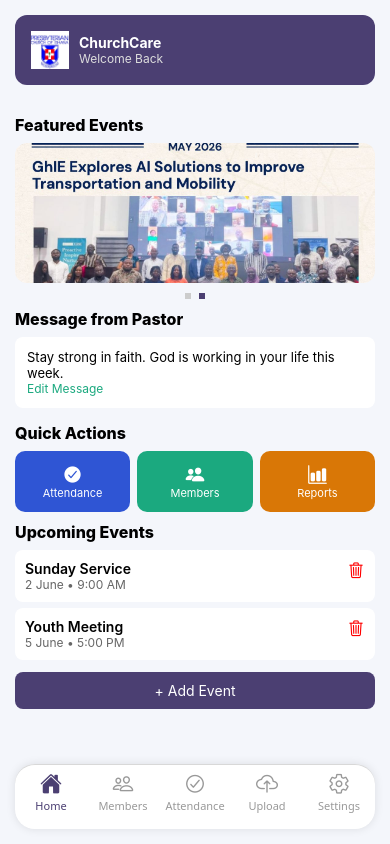
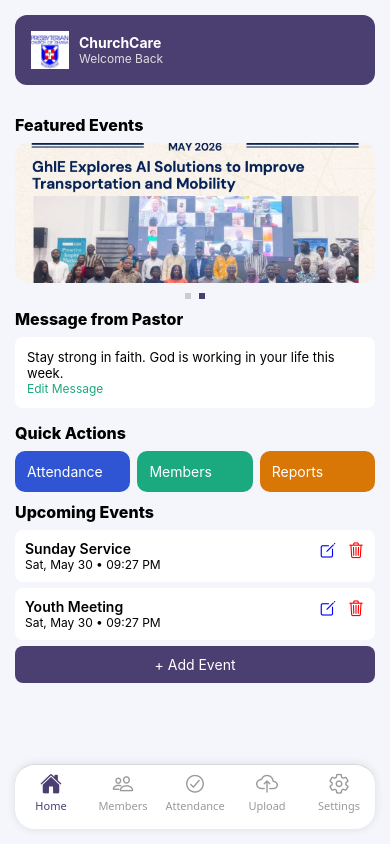
Before and after one commit to akowuahyeb-del/churchCareFinal, a React Native app: screen /Home in a window 390 px wide. Built offline with nearby package versions, Linux system fonts and the light colour scheme.

Commit message:
Stable HomeScreen with edit + date picker

```diff
--- a/screens/HomeScreen.js
+++ b/screens/HomeScreen.js
@@ -13,7 +13,7 @@ import {
   Alert,
   TextInput
 } from "react-native";
-
+import DateTimePicker from "@react-native-community/datetimepicker";
 import { Ionicons } from "@expo/vector-icons";
 
 export default function HomeScreen() {
@@ -26,28 +26,31 @@ export default function HomeScreen() {
   const [activeIndex, setActiveIndex] = useState(0);
   const [selectedImage, setSelectedImage] = useState(null);
 
-  /* ✅ FLYERS */
   const [flyers, setFlyers] = useState([
     { id: "1", image: require("../assets/flyer1.jpg"), active: true },
     { id: "2", image: require("../assets/flyer2.jpg"), active: true },
     { id: "3", image: require("../assets/flyer3.jpg"), active: false }
   ]);
 
-  /* ✅ PASTOR MESSAGE */
   const [pastorMessage, setPastorMessage] = useState(
     "Stay strong in faith. God is working in your life this week."
   );
   const [editingMessage, setEditingMessage] = useState(false);
 
-  /* ✅ EVENTS */
   const [events, setEvents] = useState([
-    { id: "1", title: "Sunday Service", time: "2 June • 9:00 AM" },
-    { id: "2", title: "Youth Meeting", time: "5 June • 5:00 PM" }
+    { id: "1", title: "Sunday Service", time: new Date() },
+    { id: "2", title: "Youth Meeting", time: new Date() }
   ]);
 
   const [addingEvent, setAddingEvent] = useState(false);
   const [newTitle, setNewTitle] = useState("");
-  const [newTime, setNewTime] = useState("");
+  const [newTime, setNewTime] = useState(new Date());
+
+  const [editingEventId, setEditingEventId] = useState(null);
+  const [editTitle, setEditTitle] = useState("");
+  const [editTime, setEditTime] = useState(new Date());
+
+  const [showPicker, setShowPicker] = useState(false);
 
   const activeFlyers = flyers.filter(f => f.active);
 
@@ -69,10 +72,20 @@ export default function HomeScreen() {
     return () => clearInterval(interval);
   }, [flyers]);
 
+  const formatDate = (date) => {
+    return date.toLocaleDateString(undefined, {
+      weekday: "short",
+      day: "numeric",
+      month: "short"
+    }) + " • " + date.toLocaleTimeString([], {
+      hour: "2-digit",
+      minute: "2-digit"
+    });
+  };
+
   return (
     <View style={{ flex: 1, backgroundColor: "#f4f6fb" }}>
 
-      {/* ✅ HEADER */}
       <View style={styles.header}>
         <View style={styles.headerRow}>
           <Image source={require("../assets/logo.png")} style={styles.logo} />
@@ -83,20 +96,11 @@ export default function HomeScreen() {
         </View>
       </View>
 
-      <Animated.ScrollView
-        contentContainerStyle={{ padding: 15, paddingBottom: 120 }}
-        showsVerticalScrollIndicator={false}
-      >
+      <Animated.ScrollView contentContainerStyle={{ padding: 15, paddingBottom: 120 }}>
 
-        {/* ✅ FLYERS */}
         <Text style={styles.sectionTitle}>Featured Events</Text>
 
-        <ScrollView
-          ref={scrollRef}
-          horizontal
-          pagingEnabled
-          showsHorizontalScrollIndicator={false}
-        >
+        <ScrollView ref={scrollRef} horizontal pagingEnabled>
           {activeFlyers.map((item) => (
             <TouchableOpacity
               key={item.id}
@@ -110,286 +114,191 @@ export default function HomeScreen() {
 
         <View style={styles.dotsContainer}>
           {activeFlyers.map((_, index) => (
-            <View
-              key={index}
-              style={[
-                styles.dot,
-                activeIndex === index && styles.activeDot
-              ]}
-            />
+            <View key={index} style={[styles.dot, activeIndex === index && styles.activeDot]} />
           ))}
         </View>
 
-        {/* ✅ PASTOR MESSAGE */}
         <Text style={styles.sectionTitle}>Message from Pastor</Text>
 
         <View style={styles.pastorBox}>
-
           {editingMessage ? (
             <>
-              <TextInput
-                value={pastorMessage}
-                onChangeText={setPastorMessage}
-                multiline
-                style={styles.input}
-              />
-
-              <TouchableOpacity
-                style={styles.saveBtn}
-                onPress={() => setEditingMessage(false)}
-              >
+              <TextInput value={pastorMessage} onChangeText={setPastorMessage} style={styles.input} />
+              <TouchableOpacity style={styles.saveBtn} onPress={() => setEditingMessage(false)}>
                 <Text style={{ color: "#fff" }}>Save</Text>
               </TouchableOpacity>
             </>
           ) : (
             <>
               <Text style={styles.pastorText}>{pastorMessage}</Text>
-
               <TouchableOpacity onPress={() => setEditingMessage(true)}>
                 <Text style={styles.editText}>Edit Message</Text>
               </TouchableOpacity>
             </>
           )}
-
         </View>
 
-        {/* ✅ QUICK ACTIONS (NOW BEFORE EVENTS ✅) */}
         <Text style={styles.sectionTitle}>Quick Actions</Text>
 
         <View style={styles.quickGrid}>
           <TouchableOpacity style={[styles.quickCard, styles.attCard]}>
-            <Ionicons name="checkmark-circle" size={20} color="#fff" />
             <Text style={styles.quickText}>Attendance</Text>
           </TouchableOpacity>
-
           <TouchableOpacity style={[styles.quickCard, styles.memberCard]}>
-            <Ionicons name="people" size={20} color="#fff" />
             <Text style={styles.quickText}>Members</Text>
           </TouchableOpacity>
-
           <TouchableOpacity style={[styles.quickCard, styles.reportCard]}>
-            <Ionicons name="bar-chart" size={20} color="#fff" />
             <Text style={styles.quickText}>Reports</Text>
           </TouchableOpacity>
         </View>
 
-        {/* ✅ EVENTS */}
         <Text style={styles.sectionTitle}>Upcoming Events</Text>
 
         <View style={{ marginBottom: 15 }}>
 
           {events.map((item) => (
             <View key={item.id} style={styles.eventRow}>
+
+              {editingEventId === item.id ? (
+                <>
                   <View>
-                <Text style={styles.eventTitle}>{item.title}</Text>
-                <Text style={styles.eventTime}>{item.time}</Text>
+                    <TextInput value={editTitle} onChangeText={setEditTitle} style={styles.input} />
+
+                    <TouchableOpacity style={styles.input} onPress={() => setShowPicker(true)}>
+                      <Text>{formatDate(editTime)}</Text>
+                    </TouchableOpacity>
                   </View>
 
                   <TouchableOpacity
                     onPress={() => {
-                  setEvents(prev => prev.filter(e => e.id !== item.id));
+                      setEvents(prev =>
+                        prev.map(e =>
+                          e.id === item.id
+                            ? { ...e, title: editTitle, time: editTime }
+                            : e
+                        )
+                      );
+                      setEditingEventId(null);
+                    }}
+                  >
+                    <Text style={{ color: "#1BA97F" }}>Save</Text>
+                  </TouchableOpacity>
+                </>
+              ) : (
+                <>
+                  <View>
+                    <Text style={styles.eventTitle}>{item.title}</Text>
+                    <Text style={styles.eventTime}>{formatDate(item.time)}</Text>
+                  </View>
+
+                  <View style={{ flexDirection: "row", gap: 10 }}>
+
+                    <TouchableOpacity
+                      onPress={() => {
+                        setEditingEventId(item.id);
+                        setEditTitle(item.title);
+                        setEditTime(item.time);
+                      }}
+                    >
+                      <Ionicons name="create-outline" size={18} color="blue" />
+                    </TouchableOpacity>
+
+                    <TouchableOpacity
+                      onPress={() => {
+                        Alert.alert("Delete", "Delete event?", [
+                          { text: "Cancel", style: "cancel" },
+                          {
+                            text: "Delete",
+                            onPress: () =>
+                              setEvents(prev => prev.filter(e => e.id !== item.id))
+                          }
+                        ]);
                       }}
                     >
                       <Ionicons name="trash-outline" size={18} color="red" />
                     </TouchableOpacity>
+
+                  </View>
+                </>
+              )}
+
             </View>
           ))}
 
-          {/* ✅ ADD EVENT FORM */}
           {addingEvent ? (
             <View style={styles.addForm}>
-              <TextInput
-                placeholder="Event Title"
-                value={newTitle}
-                onChangeText={setNewTitle}
-                style={styles.input}
-              />
+              <TextInput value={newTitle} onChangeText={setNewTitle} style={styles.input} />
 
-              <TextInput
-                placeholder="Date & Time"
-                value={newTime}
-                onChangeText={setNewTime}
-                style={styles.input}
-              />
+              <TouchableOpacity style={styles.input} onPress={() => setShowPicker(true)}>
+                <Text>{formatDate(newTime)}</Text>
+              </TouchableOpacity>
 
               <TouchableOpacity
                 style={styles.saveBtn}
                 onPress={() => {
-                  if (!newTitle || !newTime) return;
-
                   setEvents(prev => [
                     ...prev,
-                    {
-                      id: Date.now().toString(),
-                      title: newTitle,
-                      time: newTime
-                    }
+                    { id: Date.now().toString(), title: newTitle, time: newTime }
                   ]);
-
+                  setAddingEvent(false);
                   setNewTitle("");
-                  setNewTime("");
-                  setAddingEvent(false);
                 }}
               >
-                <Text style={{ color: "#fff" }}>Save Event</Text>
+                <Text style={{ color: "#fff" }}>Save</Text>
               </TouchableOpacity>
             </View>
           ) : (
-            <TouchableOpacity
-              style={styles.addBtn}
-              onPress={() => setAddingEvent(true)}
-            >
+            <TouchableOpacity style={styles.addBtn} onPress={() => setAddingEvent(true)}>
               <Text style={{ color: "#fff" }}>+ Add Event</Text>
             </TouchableOpacity>
           )}
 
         </View>
 
+        {showPicker && (
+          <DateTimePicker
+            value={editingEventId ? editTime : newTime}
+            mode="datetime"
+            onChange={(e, d) => {
+              setShowPicker(false);
+              if (!d) return;
+              editingEventId ? setEditTime(d) : setNewTime(d);
+            }}
+          />
+        )}
+
       </Animated.ScrollView>
-
-      {/* ✅ MODAL */}
-      <Modal visible={!!selectedImage} transparent>
-        <View style={styles.modalWrap}>
-          <Pressable onPress={() => setSelectedImage(null)}>
-            <Image source={selectedImage} style={styles.fullImage} />
-          </Pressable>
-        </View>
-      </Modal>
 
     </View>
   );
 }
 
+/* STYLES UNCHANGED */
 const styles = StyleSheet.create({
-
-  header: {
-    backgroundColor: "#4B3F72",
-    padding: 16,
-    borderRadius: 12,
-    margin: 15
-  },
-
-  headerRow: {
-    flexDirection: "row",
-    alignItems: "center"
-  },
-
-  logo: {
-    width: 38,
-    height: 38,
-    marginRight: 10
-  },
-
-  headerTitle: {
-    color: "#fff",
-    fontWeight: "700"
-  },
-
-  headerSub: {
-    color: "#ddd",
-    fontSize: 12
-  },
-
-  sectionTitle: {
-    fontSize: 16,
-    fontWeight: "800",
-    marginBottom: 8
-  },
-
-  carouselImage: {
-    width: "100%",
-    height: 140,
-    borderRadius: 12
-  },
-
-  dotsContainer: {
-    flexDirection: "row",
-    justifyContent: "center",
-    marginVertical: 6
-  },
-
+  header: { backgroundColor: "#4B3F72", padding: 16, borderRadius: 12, margin: 15 },
+  headerRow: { flexDirection: "row", alignItems: "center" },
+  logo: { width: 38, height: 38, marginRight: 10 },
+  headerTitle: { color: "#fff", fontWeight: "700" },
+  headerSub: { color: "#ddd", fontSize: 12 },
+  sectionTitle: { fontSize: 16, fontWeight: "800", marginBottom: 8 },
+  carouselImage: { width: "100%", height: 140, borderRadius: 12 },
+  dotsContainer: { flexDirection: "row", justifyContent: "center", marginVertical: 6 },
   dot: { width: 6, height: 6, backgroundColor: "#ccc", margin: 4 },
   activeDot: { backgroundColor: "#4B3F72" },
-
-  pastorBox: {
-    backgroundColor: "#fff",
-    padding: 12,
-    borderRadius: 8,
-    marginBottom: 15
-  },
-
+  pastorBox: { backgroundColor: "#fff", padding: 12, borderRadius: 8, marginBottom: 15 },
   pastorText: { fontSize: 13 },
   editText: { color: "#1BA97F", fontSize: 12 },
-
-  input: {
-    backgroundColor: "#eee",
-    padding: 8,
-    borderRadius: 6,
-    marginBottom: 6
-  },
-
-  saveBtn: {
-    backgroundColor: "#1BA97F",
-    padding: 10,
-    borderRadius: 6,
-    alignItems: "center"
-  },
-
-  eventRow: {
-    flexDirection: "row",
-    justifyContent: "space-between",
-    backgroundColor: "#fff",
-    padding: 10,
-    borderRadius: 8,
-    marginBottom: 6
-  },
-
+  input: { backgroundColor: "#eee", padding: 8, borderRadius: 6, marginBottom: 6 },
+  saveBtn: { backgroundColor: "#1BA97F", padding: 10, borderRadius: 6 },
+  eventRow: { flexDirection: "row", justifyContent: "space-between", backgroundColor: "#fff", padding: 10, borderRadius: 8, marginBottom: 6 },
   eventTitle: { fontWeight: "600" },
-  eventTime: { fontSize: 12, color: "#666" },
-
-  addBtn: {
-    backgroundColor: "#4B3F72",
-    padding: 10,
-    borderRadius: 8,
-    alignItems: "center",
-    marginTop: 6
-  },
-
-  addForm: {
-    backgroundColor: "#fff",
-    padding: 10,
-    borderRadius: 8
-  },
-
-  quickGrid: {
-    flexDirection: "row",
-    justifyContent: "space-between",
-    marginBottom: 10
-  },
-
-  quickCard: {
-    width: "32%",
-    padding: 12,
-    borderRadius: 10,
-    alignItems: "center"
-  },
-
+  eventTime: { fontSize: 12 },
+  addBtn: { backgroundColor: "#4B3F72", padding: 10, borderRadius: 8, alignItems: "center" },
+  addForm: { backgroundColor: "#fff", padding: 10, borderRadius: 8 },
+  quickGrid: { flexDirection: "row", justifyContent: "space-between", marginBottom: 10 },
+  quickCard: { width: "32%", padding: 12, borderRadius: 10 },
   attCard: { backgroundColor: "#2F55D4" },
   memberCard: { backgroundColor: "#1BA97F" },
   reportCard: { backgroundColor: "#D97706" },
-
-  quickText: { color: "#fff", fontSize: 11 },
-
-  modalWrap: {
-    flex: 1,
-    backgroundColor: "#000c",
-    justifyContent: "center",
-    alignItems: "center"
-  },
-
-  fullImage: {
-    width: 320,
-    height: 480
-  }
-
+  quickText: { color: "#fff" }
 });
```
Lines whose indentation alone changed are shown as unchanged.
